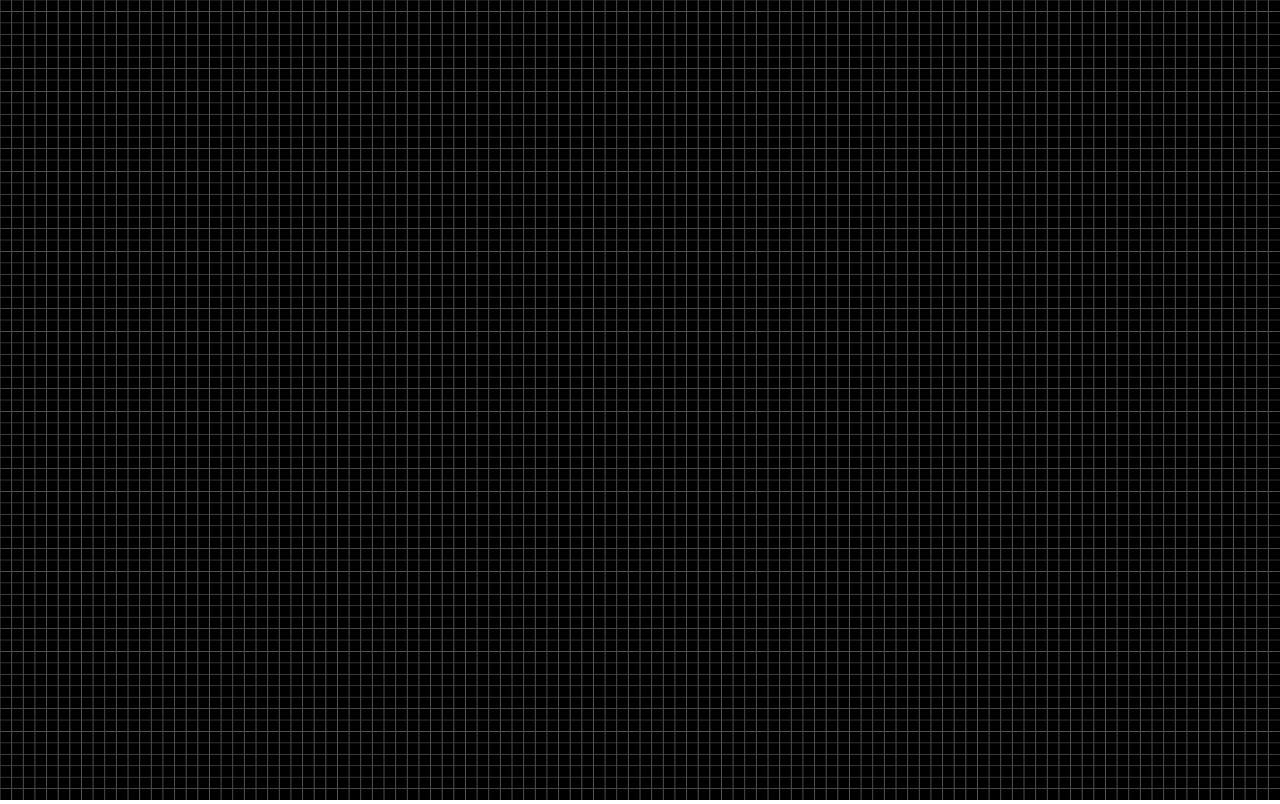
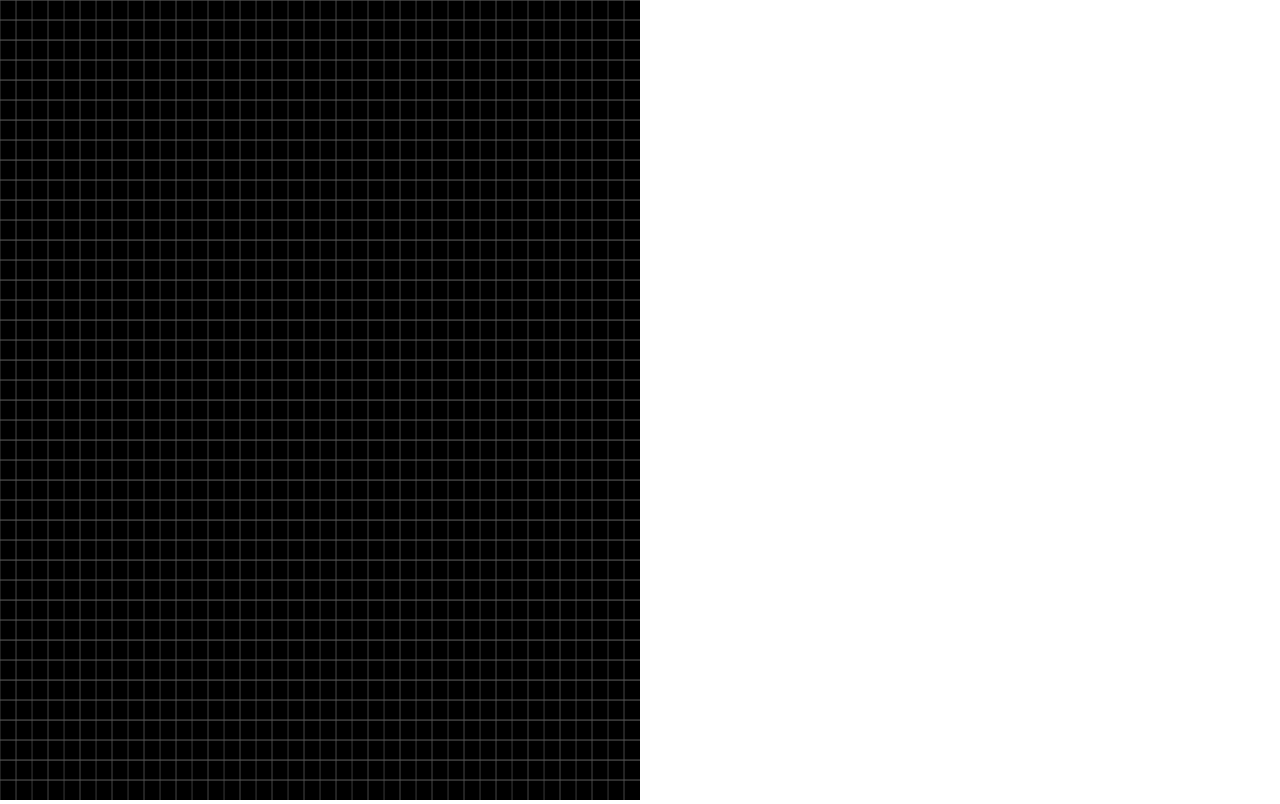
Before and after one commit to mr-exception/tina-doc, a React (Create React App) app: page / in a window 1280 px wide. Built offline with nearby package versions, Linux system fonts and the light colour scheme; the HTML template or start-up script is replaced by a standard one.

Commit message:
implemented gird elements

```diff
--- a/package.json
+++ b/package.json
@@ -39,5 +39,8 @@
   },
   "devDependencies": {
     "@types/prop-types": "^15.7.3"
+  },
+  "_moduleAliases": {
+    "@Elements/Gird/Row": "Elements/Grid/Row"
   }
 }
--- a/src/App.tsx
+++ b/src/App.tsx
@@ -1,6 +1,15 @@
-import React, { useEffect, useRef } from "react";
+import React from "react";
 import Map from "./Map/Map";
+import Row from "Elements/Grid/Row";
+import Col from "Elements/Grid/Col";
 
 export default () => {
-  return <Map />;
+  return (
+    <Row>
+      <Col flex="1">
+        <Map />
+      </Col>
+      <Col flex="1"></Col>
+    </Row>
+  );
 };
--- /dev/null
+++ b/src/Elements/Grid/Col.tsx
@@ -0,0 +1,31 @@
+import React from "react";
+import PropTypes from "prop-types";
+import "./Grid.css";
+
+type ColProps = {
+  children: JSX.Element | JSX.Element[] | string | null;
+  flex: number | string;
+};
+
+const Col = (props: ColProps) => {
+  return (
+    <div className="col" style={{ flex: props.flex }}>
+      {props.children}
+    </div>
+  );
+};
+
+Col.defaultProps = {
+  children: "",
+  flex: 1,
+};
+
+Col.propTypes = {
+  children: PropTypes.oneOfType([
+    PropTypes.arrayOf(PropTypes.node),
+    PropTypes.string,
+  ]),
+  flex: PropTypes.oneOfType([PropTypes.number, PropTypes.string]),
+};
+
+export default Col;
--- /dev/null
+++ b/src/Elements/Grid/Grid.css
@@ -0,0 +1,10 @@
+.row {
+  display: flex;
+  flex-direction: row;
+  flex: 1;
+}
+
+.col {
+  display: flex;
+  flex-direction: column;
+}
--- /dev/null
+++ b/src/Elements/Grid/Row.tsx
@@ -0,0 +1,24 @@
+import React from "react";
+import PropTypes from "prop-types";
+import "./Grid.css";
+
+type RowProps = {
+  children: JSX.Element | JSX.Element[] | string | null;
+};
+
+const Row = (props: RowProps) => {
+  return <div className="row">{props.children}</div>;
+};
+
+Row.defaultProps = {
+  children: "",
+};
+
+Row.propTypes = {
+  children: PropTypes.oneOfType([
+    PropTypes.arrayOf(PropTypes.node),
+    PropTypes.string,
+  ]),
+};
+
+export default Row;
--- a/src/Map/Map.tsx
+++ b/src/Map/Map.tsx
@@ -20,7 +20,7 @@ const Map = (props: MapProps) => {
   const drawGrids = (ctx: CanvasRenderingContext2D) => {
     ctx.fillStyle = "#FFF";
     ctx.strokeStyle = "#555";
-    ctx.lineWidth = 1;
+    ctx.lineWidth = 2;
     ctx.beginPath();
 
     const cellHeight = height / rows;
@@ -38,8 +38,7 @@ const Map = (props: MapProps) => {
     }
     ctx.stroke();
   };
-
-  useEffect(() => {
+  const loadMap = () => {
     if (canvasRef.current !== null) {
       const canvas: HTMLCanvasElement = canvasRef.current;
 
@@ -49,7 +48,8 @@ const Map = (props: MapProps) => {
       const context = canvas.getContext("2d") || new CanvasRenderingContext2D();
       drawGrids(context);
     }
-  }, []);
+  };
+  useEffect(loadMap, []);
   return (
     <canvas
       ref={canvasRef}
@@ -68,8 +68,8 @@ Map.defaultProps = {
     height: 1500,
   },
   size: {
-    rows: 70,
-    cols: 110,
+    rows: 40,
+    cols: 40,
   },
 };
 
--- a/tsconfig.json
+++ b/tsconfig.json
@@ -17,7 +17,8 @@
     "resolveJsonModule": true,
     "isolatedModules": true,
     "noEmit": true,
-    "jsx": "react"
+    "jsx": "react",
+    "baseUrl": "./src"
   },
   "include": [
     "src"
```
